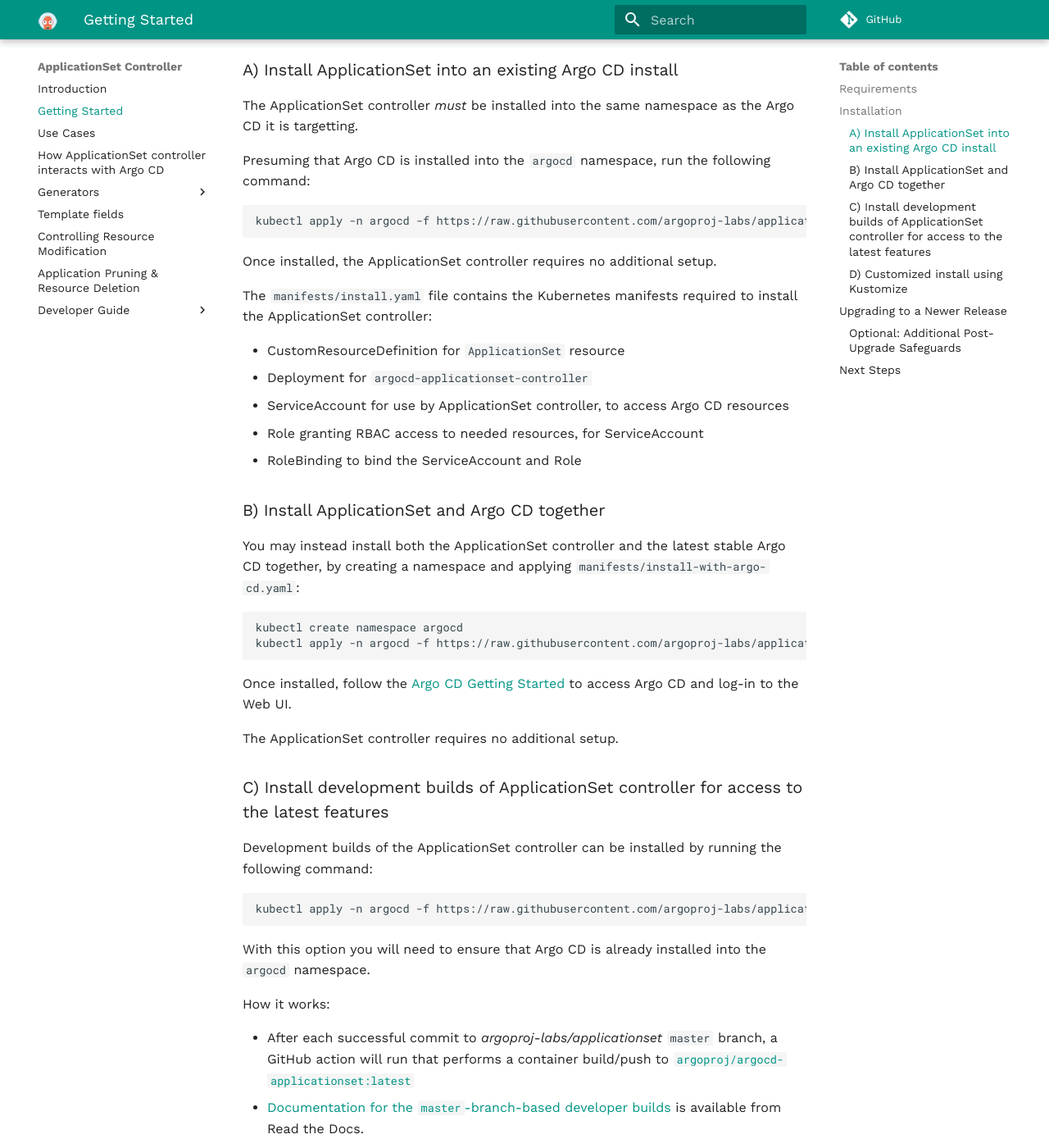
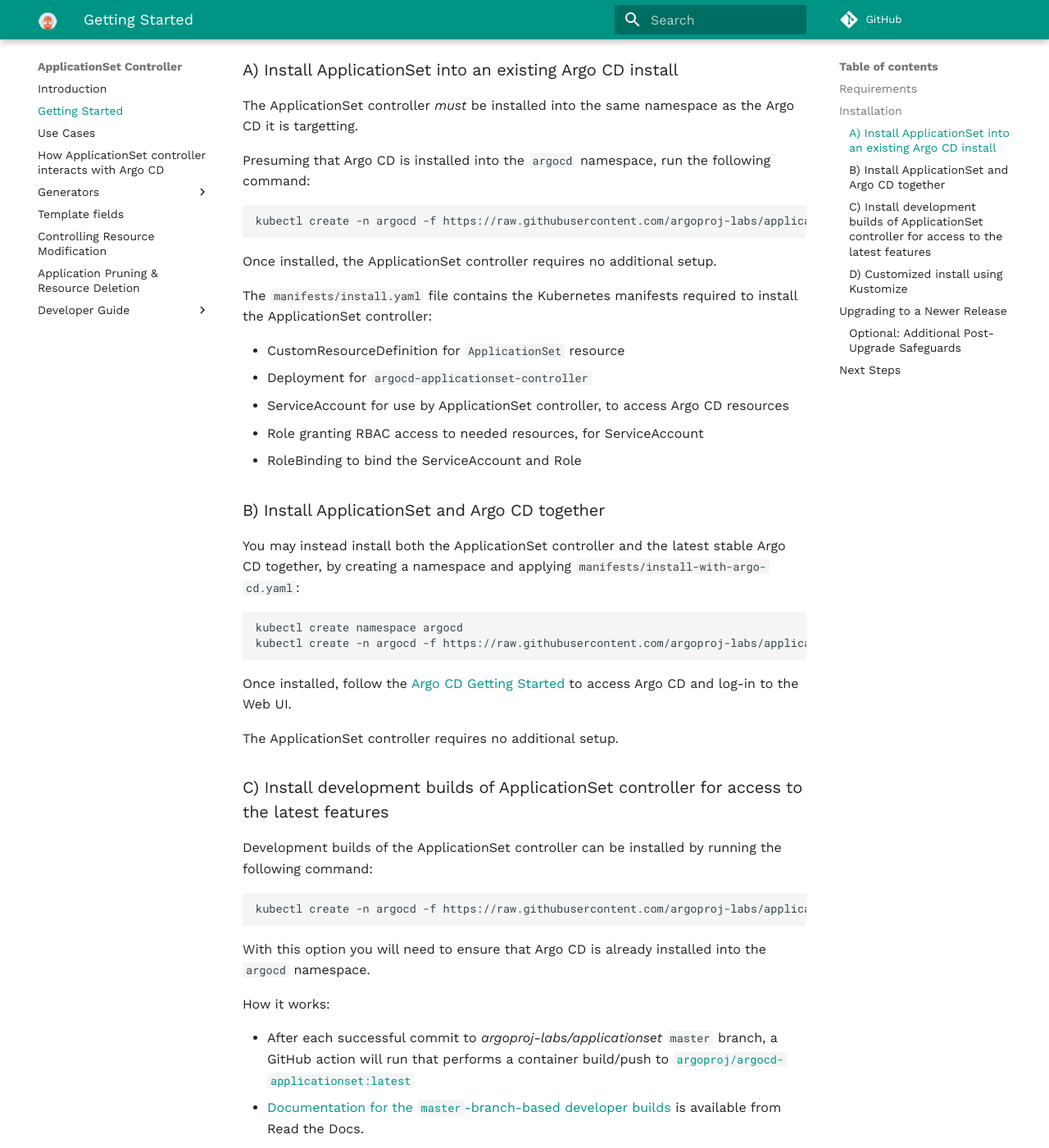
Before and after one commit to argoproj/applicationset, an MkDocs documentation site: the page built from docs/Getting-Started.md, in a window 1280 px wide and 1400 px high, scrolled down 460 px. Shown: the whole window at 82% size. Built offline with MkDocs 1.6.1 and Material for MkDocs 9.7.7, drawn with Linux system fonts in a browser that asks for light colours; comment, search, counter and statistics services are not loaded.

Commit message:
docs fixes
Signed-off-by: Michael Crenshaw <michael@crenshaw.dev>

````diff
--- a/docs/Getting-Started.md
+++ b/docs/Getting-Started.md
@@ -18,7 +18,7 @@ The ApplicationSet controller *must* be installed into the same namespace as the
 Presuming that Argo CD is installed into the `argocd` namespace, run the following command:
 
 ```bash
-kubectl apply -n argocd -f https://raw.githubusercontent.com/argoproj-labs/applicationset/master/manifests/install.yaml
+kubectl create -n argocd -f https://raw.githubusercontent.com/argoproj-labs/applicationset/master/manifests/install.yaml
 ```
 
 Once installed, the ApplicationSet controller requires no additional setup.
@@ -38,7 +38,7 @@ You may instead install both the ApplicationSet controller and the latest stable
 
 ```bash
 kubectl create namespace argocd
-kubectl apply -n argocd -f https://raw.githubusercontent.com/argoproj-labs/applicationset/master/manifests/install-with-argo-cd.yaml
+kubectl create -n argocd -f https://raw.githubusercontent.com/argoproj-labs/applicationset/master/manifests/install-with-argo-cd.yaml
 ```
 
 Once installed, follow the [Argo CD Getting Started](https://argoproj.github.io/argo-cd/getting_started/) to access Argo CD and log-in to the Web UI.
@@ -48,8 +48,8 @@ The ApplicationSet controller requires no additional setup.
 ### C) Install development builds of ApplicationSet controller for access to the latest features
 
 Development builds of the ApplicationSet controller can be installed by running the following command:
-```
-kubectl apply -n argocd -f https://raw.githubusercontent.com/argoproj-labs/applicationset/master/manifests/install.yaml
+```bash
+kubectl create -n argocd -f https://raw.githubusercontent.com/argoproj-labs/applicationset/master/manifests/install.yaml
 ```
 
 With this option you will need to ensure that Argo CD is already installed into the `argocd` namespace.
````
Also changed, not shown: docs/Controlling-Resource-Modification.md (+1 -1 lines), docs/Development.md (+1 -1 lines), docs/E2E-Tests.md (+5 -5 lines).
